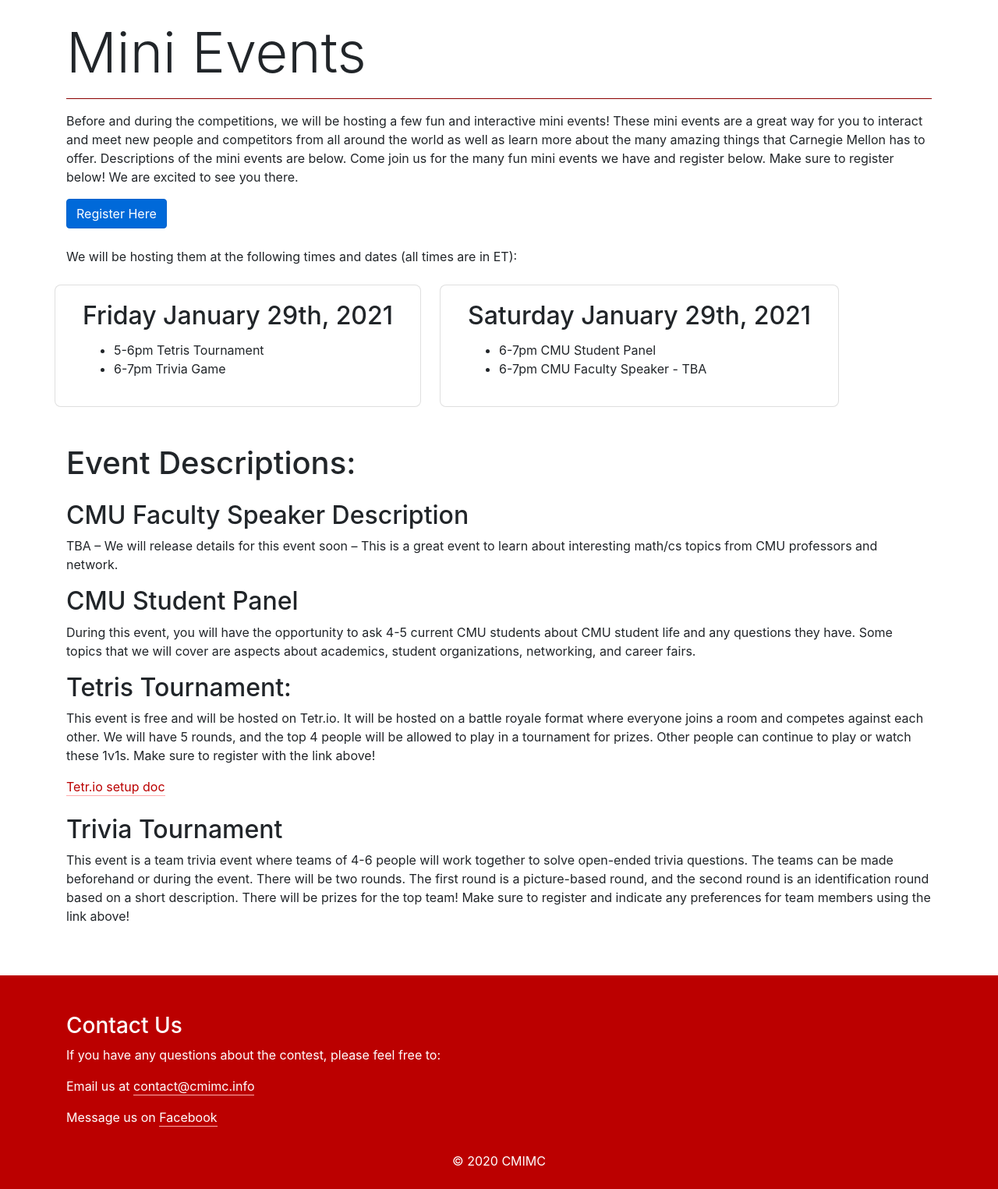
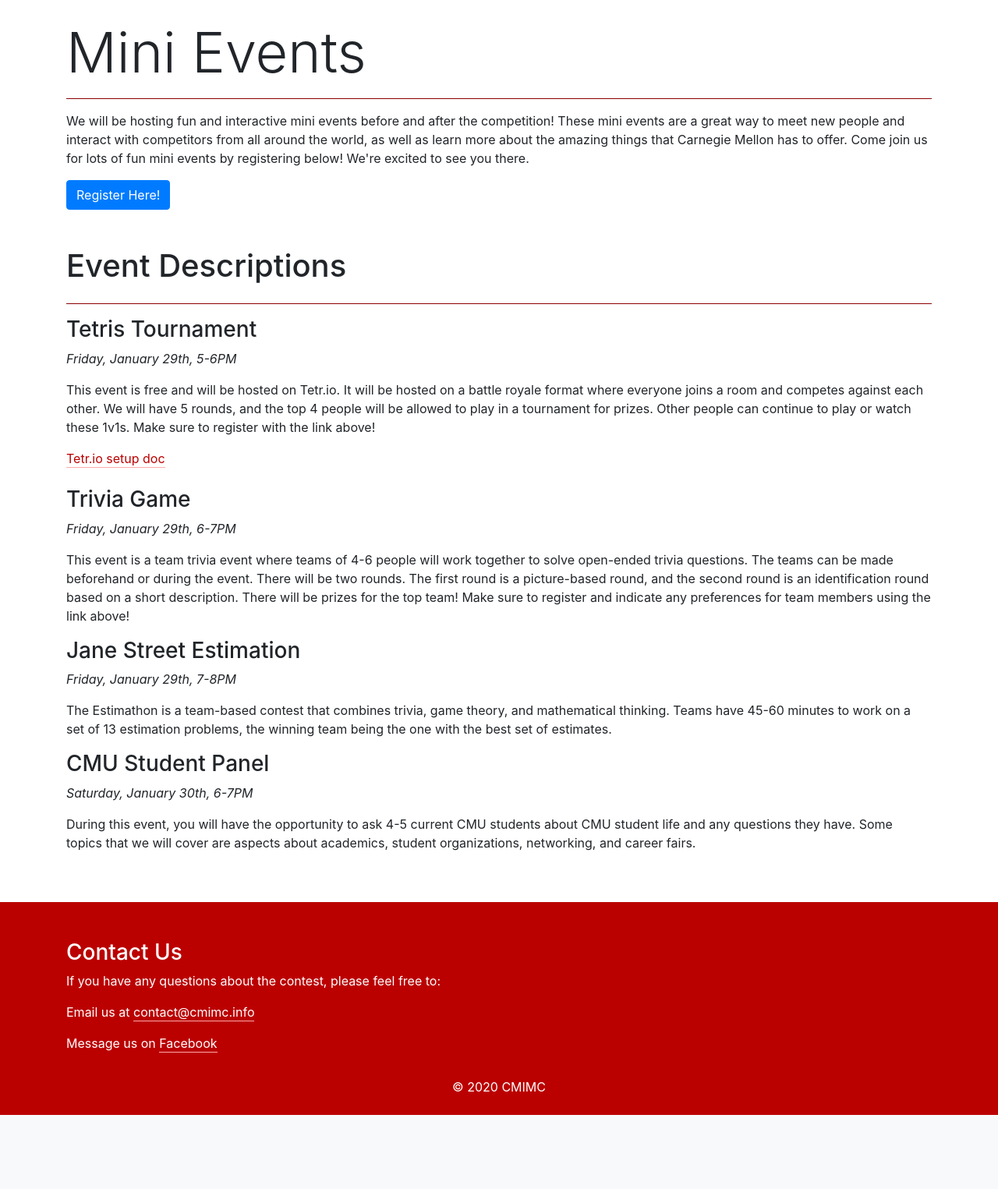
Before and after one commit to pshen24/cmimc-online, a Django app: page /mini_events in a window 1280 px wide. Shown: the part 56-1581 px from the top of the page at 78% size. After the commit the page ends 1486 px from the top, so only its background shows below. Run offline with Django 3.2, Linux system fonts and the light colour scheme; parts of the project's set-up code (start-up, migrations or seed data) failed here and were passed over; some libraries are stand-ins or nearby versions.

Commit message:
Edit mini-events page

```diff
--- a/templates/base.html
+++ b/templates/base.html
@@ -6,7 +6,7 @@
     <meta charset="utf-8">
     <meta name="viewport" content="width=device-width, initial-scale=1, shrink-to-fit=no">
     <title>CMIMC Programming</title>
-	<link rel="stylesheet" href="https://cdnjs.cloudflare.com/ajax/libs/twitter-bootstrap/4.5.0/css/bootstrap.min.css" integrity="sha256-aAr2Zpq8MZ+YA/D6JtRD3xtrwpEz2IqOS+pWD/7XKIw=" crossorigin="anonymous" />
+    <link rel="stylesheet" href="https://cdnjs.cloudflare.com/ajax/libs/twitter-bootstrap/4.5.3/css/bootstrap.min.css" integrity="sha512-oc9+XSs1H243/FRN9Rw62Fn8EtxjEYWHXRvjS43YtueEewbS6ObfXcJNyohjHqVKFPoXXUxwc+q1K7Dee6vv9g==" crossorigin="anonymous" />
 	<link rel="stylesheet" href="https://cdnjs.cloudflare.com/ajax/libs/font-awesome/5.13.0/css/all.min.css" integrity="sha256-h20CPZ0QyXlBuAw7A+KluUYx/3pK+c7lYEpqLTlxjYQ=" crossorigin="anonymous" />
     <link rel="stylesheet" href="https://cdnjs.cloudflare.com/ajax/libs/jqueryui/1.12.1/jquery-ui.min.css" integrity="sha256-rByPlHULObEjJ6XQxW/flG2r+22R5dKiAoef+aXWfik=" crossorigin="anonymous" />
     <link rel="stylesheet" href="https://cdnjs.cloudflare.com/ajax/libs/prism/1.23.0/themes/prism.min.css" integrity="sha512-tN7Ec6zAFaVSG3TpNAKtk4DOHNpSwKHxxrsiw4GHKESGPs5njn/0sMCUMl2svV4wo4BK/rCP7juYz+zx+l6oeQ==" crossorigin="anonymous" />
@@ -21,7 +21,6 @@
 
   <body>
     <script src="https://cdn.jsdelivr.net/npm/popper.js@1.16.0/dist/umd/popper.min.js" integrity="sha384-Q6E9RHvbIyZFJoft+2mJbHaEWldlvI9IOYy5n3zV9zzTtmI3UksdQRVvoxMfooAo" crossorigin="anonymous"></script>
-	<script src="https://cdnjs.cloudflare.com/ajax/libs/twitter-bootstrap/4.5.0/js/bootstrap.min.js" integrity="sha256-OFRAJNoaD8L3Br5lglV7VyLRf0itmoBzWUoM+Sji4/8=" crossorigin="anonymous"></script>
 	{% include 'includes/navbar.html' %}
 
     <div class="container-lg mt-4">
@@ -30,7 +29,7 @@
     </div>
 
     <script src="https://cdn.jsdelivr.net/npm/popper.js@1.16.0/dist/umd/popper.min.js" integrity="sha384-Q6E9RHvbIyZFJoft+2mJbHaEWldlvI9IOYy5n3zV9zzTtmI3UksdQRVvoxMfooAo" crossorigin="anonymous"></script>
-	<script src="https://cdnjs.cloudflare.com/ajax/libs/twitter-bootstrap/4.5.0/js/bootstrap.min.js" integrity="sha256-OFRAJNoaD8L3Br5lglV7VyLRf0itmoBzWUoM+Sji4/8=" crossorigin="anonymous"></script>
+    <script src="https://cdnjs.cloudflare.com/ajax/libs/twitter-bootstrap/4.5.3/js/bootstrap.min.js" integrity="sha512-8qmis31OQi6hIRgvkht0s6mCOittjMa9GMqtK9hes5iEQBQE/Ca6yGE5FsW36vyipGoWQswBj/QBm2JR086Rkw==" crossorigin="anonymous"></script>
 	<script>
 	MathJax = {
 	  tex: {
--- a/templates/general/faq.html
+++ b/templates/general/faq.html
@@ -102,7 +102,7 @@
             How will the contest be proctored?
         </button>
         <div class="myaccordion-content" id="content-12">
-            <p>It will be proctored via Discord. Students will be added to a Discord channel and will have a designated proctor who will answer questions as they come up.</p>
+            <p>It will be proctored via Slack. Students will be added to a Slack channel and will have a designated proctor who will answer questions as they come up.</p>
         </div>
     </div>
     <div class="myaccordion-item">
--- a/templates/general/mini_events.html
+++ b/templates/general/mini_events.html
@@ -2,51 +2,27 @@
 
 {% block content %}
 
-
-
 <p class="display-3">Mini Events</p>
 <hr class="red_line"/>
-<p>Before and during the competitions, we will be hosting a few fun and interactive mini events! These mini events are a great way for you to interact and meet new people and competitors from all around the world as well as learn more about the many amazing things that Carnegie Mellon has to offer. Descriptions of the mini events are below. Come join us for the many fun mini events we have and register below. Make sure to register below! We are excited to see you there.</p>
+<p>We will be hosting fun and interactive mini events before and after the competition! These mini events are a great way to meet new people and interact with competitors from all around the world, as well as learn more about the amazing things that Carnegie Mellon has to offer. Come join us for lots of fun mini events by registering below! We're excited to see you there.</p>
 
-<a class="btn btn-primary stretched-link" href="https://forms.gle/UVv8pvF6w9kZHw418">Register Here</a> </br> </br>
+<a class="btn btn-primary mb-5" href="https://forms.gle/UVv8pvF6w9kZHw418">Register Here!</a>
 
-We will be hosting them at the following times and dates (all times are in ET):
-<div class="row">
-    <div class="card col-auto mt-4 mr-4 mb-4">
-        <div class="card-body">
-            <h2 class="card-title">Friday January 29th, 2021</h2>
-            <ul>
-                <li>5-6pm Tetris Tournament</li>
-                <li>6-7pm Trivia Game</li>
-            </ul>
-
-        </div>
-    </div>
-    <div class="card col-auto mt-4 mr-4 mb-4">
-        <div class="card-body">
-            <h2 class="card-title">Saturday January 29th, 2021</h2>
-            <ul>
-                <li>6-7pm CMU Student Panel</li>
-                <li>6-7pm CMU Faculty Speaker - TBA</li>
-            </ul>
-
-        </div>
-    </div>
-</div>
-
-<h1 class="mt-4 mb-4">Event Descriptions:</h1>
-
-
-    <h2>CMU Faculty Speaker Description</h2>
-    <p>TBA – We will release details for this event soon – This is a great event to learn about interesting math/cs topics from CMU professors and network. </p>
-
-    <h2>CMU Student Panel</h2>
-    <p>During this event, you will have the opportunity to ask 4-5 current CMU students about CMU student life and any questions they have. Some topics that we will cover are aspects about academics, student organizations, networking, and career fairs.</p>
-    <h2>Tetris Tournament:</h2>
-    <p>This event is free and will be hosted on Tetr.io. It will be hosted on a battle royale format where everyone joins a room and competes against each other. We will have 5 rounds, and the top 4 people will be allowed to play in a tournament for prizes. Other people can continue to play or watch these 1v1s. Make sure to register with the link above!</p>
-    <a href="https://docs.google.com/document/d/1wure6UnXadqR7vzDj3faEGqyKU44FLwgXOBOIc69p88/edit?usp=sharing">Tetr.io setup doc</a></br> </br>
-    <h2>Trivia Tournament</h2>
-    <p>This event is a team trivia event where teams of 4-6 people will work together to solve open-ended trivia questions. The teams can be made beforehand or during the event. There will be two rounds. The first round is a picture-based round, and the second round is an identification round based on a short description. There will be prizes for the top team! Make sure to register and indicate any preferences for team members using the link above!</p>
+<h1 class="mb-4">Event Descriptions</h1>
+<hr class="red_line"/>
+<h3>Tetris Tournament</h3>
+<p style="font-style: italic">Friday, January 29th, 5-6PM</p>
+<p>This event is free and will be hosted on Tetr.io. It will be hosted on a battle royale format where everyone joins a room and competes against each other. We will have 5 rounds, and the top 4 people will be allowed to play in a tournament for prizes. Other people can continue to play or watch these 1v1s. Make sure to register with the link above!</p>
+<a href="https://docs.google.com/document/d/1wure6UnXadqR7vzDj3faEGqyKU44FLwgXOBOIc69p88/edit?usp=sharing">Tetr.io setup doc</a></br> </br>
+<h3>Trivia Game</h3>
+<p style="font-style: italic">Friday, January 29th, 6-7PM</p>
+<p>This event is a team trivia event where teams of 4-6 people will work together to solve open-ended trivia questions. The teams can be made beforehand or during the event. There will be two rounds. The first round is a picture-based round, and the second round is an identification round based on a short description. There will be prizes for the top team! Make sure to register and indicate any preferences for team members using the link above!</p>
+<h3>Jane Street Estimation</h3>
+<p style="font-style: italic">Friday, January 29th, 7-8PM</p>
+<p>The Estimathon is a team-based contest that combines trivia, game theory, and mathematical thinking. Teams have 45-60 minutes to work on a set of 13 estimation problems, the winning team being the one with the best set of estimates.</p>
+<h3>CMU Student Panel</h3>
+<p style="font-style: italic">Saturday, January 30th, 6-7PM</p>
+<p>During this event, you will have the opportunity to ask 4-5 current CMU students about CMU student life and any questions they have. Some topics that we will cover are aspects about academics, student organizations, networking, and career fairs.</p>
 
 
 
--- a/templates/includes/navbar.html
+++ b/templates/includes/navbar.html
@@ -25,10 +25,10 @@
 		  </li>
         {% endif %}
 	      <li class="nav-item dropdown">
-              <a class="nav-link no-color dropdown-toggle" href="#" id="navbarDarkDropdownMenuLink" role="button" data-toggle="dropdown" aria-expanded="false">
+              <a class="nav-link no-color dropdown-toggle" href="#" id="contestInfoDropdown" role="button" data-toggle="dropdown" aria-expanded="false">
                 Contest Info
               </a>
-              <ul class="dropdown-menu" aria-labelledby="navbarDarkDropdownMenuLink">
+              <ul class="dropdown-menu" aria-labelledby="contestInfoDropdown">
                 <li><a class="dropdown-item no-color {% if request.get_full_path == url_info %}active{% endif %}" href="{% url 'info' %}">Rules</a></li>
                 <li><a class="dropdown-item no-color {% if request.get_full_path == url_sample_problems %}active{% endif %}" href="{% url 'sample_problems' %}">Sample Problems</a></li>
               </ul>
@@ -36,10 +36,10 @@
 		  </li>
 
           <li class="nav-item dropdown">
-              <a class="nav-link no-color dropdown-toggle" href="#" id="navbarDarkDropdownMenuLink" role="button" data-toggle="dropdown" aria-expanded="false">
+              <a class="nav-link no-color dropdown-toggle" href="#" id="logisticsDropdown" role="button" data-toggle="dropdown" aria-expanded="false">
                 Logistics
               </a>
-              <ul class="dropdown-menu" aria-labelledby="navbarDarkDropdownMenuLink">
+              <ul class="dropdown-menu" aria-labelledby="logisticsDropdown">
                 <li><a class="dropdown-item no-color {% if request.get_full_path == url_schedule %}active {% else %} no-color {% endif %}" href="{% url 'schedule' %}">Schedule</a></li>
                 <li><a class="dropdown-item no-color {% if request.get_full_path == url_faq %}active{% endif %}" href="{% url 'faq' %}">FAQ</a></li>
                 <li><a class="dropdown-item no-color {% if request.get_full_path == url_mini_events %}active{% endif %}" href="{% url 'mini_events' %}">Mini Events</a></li>
```
Also changed, not shown: templates/general/schedule.html (+36 -6 lines), 2 other files.
